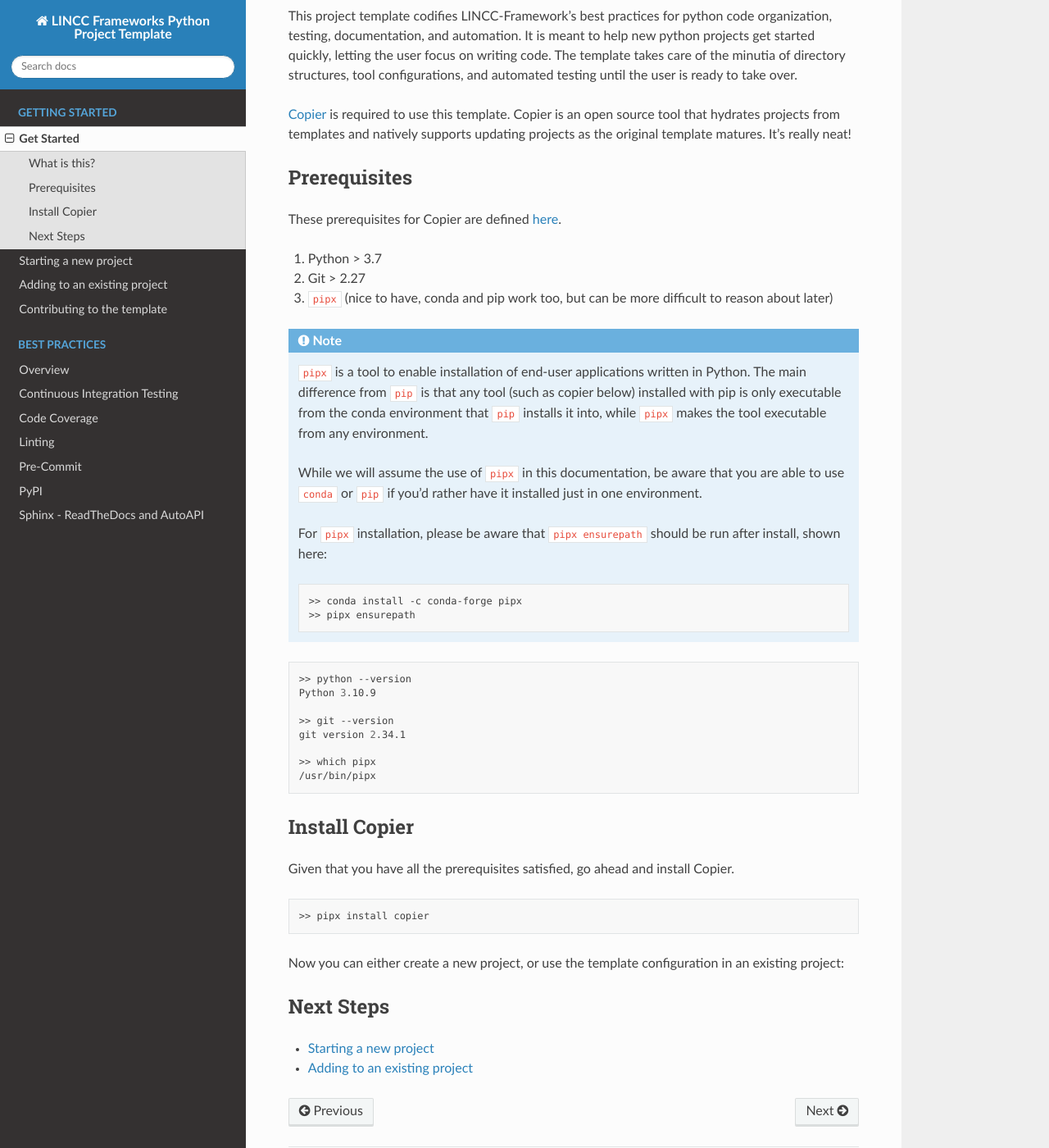
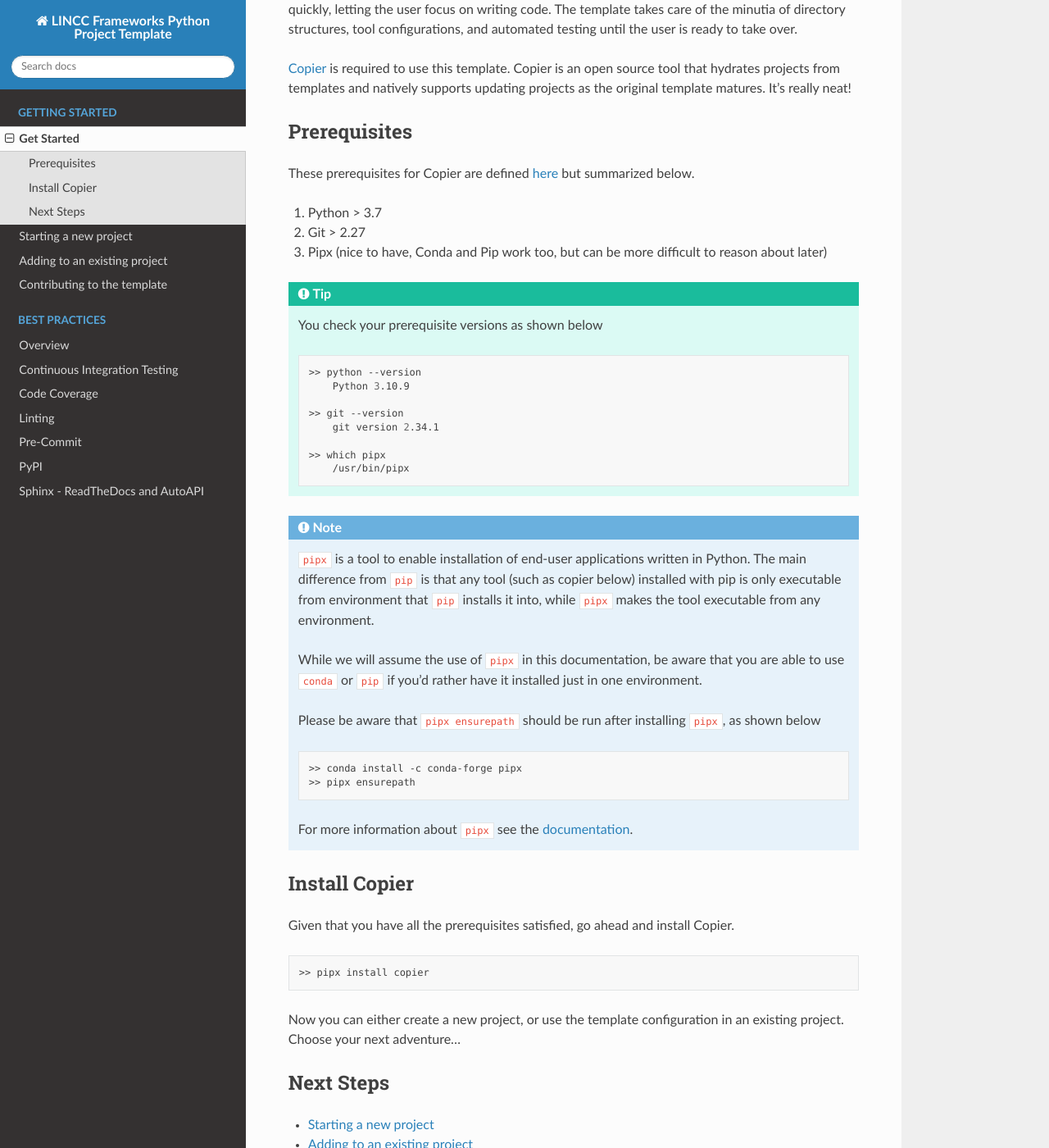
Before and after one commit to lincc-frameworks/python-project-template, a Sphinx documentation site: the page built from docs/source/overview.rst, in a window 1280 px wide and 1400 px high, scrolled down 208 px. Shown: the whole window at 82% size. Built offline with Sphinx 7.4.7 and the Read the Docs theme 2.0.0, drawn with Linux system fonts in a browser that asks for light colours; the version number could not be read and is left out.

```diff
--- a/docs/source/overview.rst
+++ b/docs/source/overview.rst
@@ -1,49 +1,54 @@
 Get Started
 ===============================================================================
 
-What is this?
--------------------------------------------------------------------------------
+This project template codifies LINCC-Framework's best practices for python code organization, testing, documentation, and automation.
+It is meant to help new python projects get started quickly, letting the user focus on writing code.
+The template takes care of the minutia of directory structures, tool configurations, and automated testing until the user is ready to take over.
 
-This project template codifies LINCC-Framework's best practices for python code organization, testing, documentation, and automation. It is meant to help new python projects get started quickly, letting the user focus on writing code. The template takes care of the minutia of directory structures, tool configurations, and automated testing until the user is ready to take over.
-
-`Copier <https://copier.readthedocs.io/en/latest/>`_  is required to use this template. Copier is an open source tool that hydrates projects from templates and natively supports updating projects as the original template matures. It's really neat!
+`Copier <https://copier.readthedocs.io/en/latest/>`_  is required to use this template.
+Copier is an open source tool that hydrates projects from templates and natively supports updating projects as the original template matures.
+It's really neat!
 
 
 Prerequisites
 -------------------------------------------------------------------------------
-These prerequisites for Copier are defined `here <https://copier.readthedocs.io/en/latest/#installation>`_.
+These prerequisites for Copier are defined `here <https://copier.readthedocs.io/en/latest/#installation>`_
+but summarized below.
 
 1. Python > 3.7
 2. Git > 2.27
-3. ``pipx`` (nice to have, conda and pip work too, but can be more difficult to reason about later)
+3. Pipx (nice to have, Conda and Pip work too, but can be more difficult to reason about later)
+
+.. tip::
+    You check your prerequisite versions as shown below
+
+    .. code-block:: bash
+
+        >> python --version
+            Python 3.10.9
+
+        >> git --version
+            git version 2.34.1
+
+        >> which pipx
+            /usr/bin/pipx
 
 .. note::
     ``pipx`` is a tool to enable installation of end-user applications written in Python. The main difference
-    from ``pip`` is that any tool (such as copier below) installed with pip is only executable from the conda
+    from ``pip`` is that any tool (such as copier below) installed with pip is only executable from
     environment that ``pip`` installs it into, while ``pipx`` makes the tool executable from any environment.
 
     While we will assume the use of ``pipx`` in this documentation, be aware that you are able to use
     ``conda`` or ``pip`` if you'd rather have it installed just in one environment.
 
-    For ``pipx`` installation, please be aware that ``pipx ensurepath`` should be run after install, shown
-    here:
+    Please be aware that ``pipx ensurepath`` should be run after installing ``pipx``, as shown below
 
     .. code-block:: bash
 
         >> conda install -c conda-forge pipx
         >> pipx ensurepath
 
-.. code-block:: bash
-
-   >> python --version
-   Python 3.10.9
-
-   >> git --version
-   git version 2.34.1
-
-   >> which pipx
-   /usr/bin/pipx
-
+    For more information about ``pipx`` see the `documentation <https://pypa.github.io/pipx/>`_.
 
 
 Install Copier
@@ -55,7 +60,8 @@ Given that you have all the prerequisites satisfied, go ahead and install Copier
 
     >> pipx install copier
 
-Now you can either create a new project, or use the template configuration in an existing project:
+Now you can either create a new project, or use the template configuration in an existing project.
+Choose your next adventure...
 
 
 Next Steps
```
Also changed, not shown: README.md (+3 -5 lines), docs/index.rst (+6 -5 lines).
